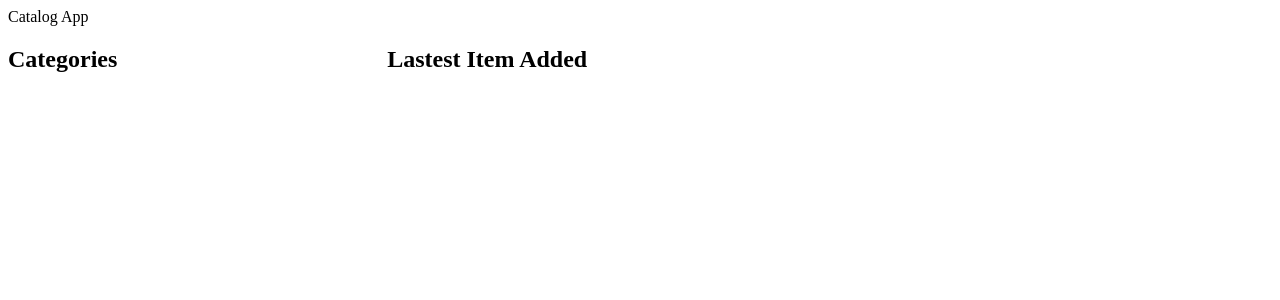
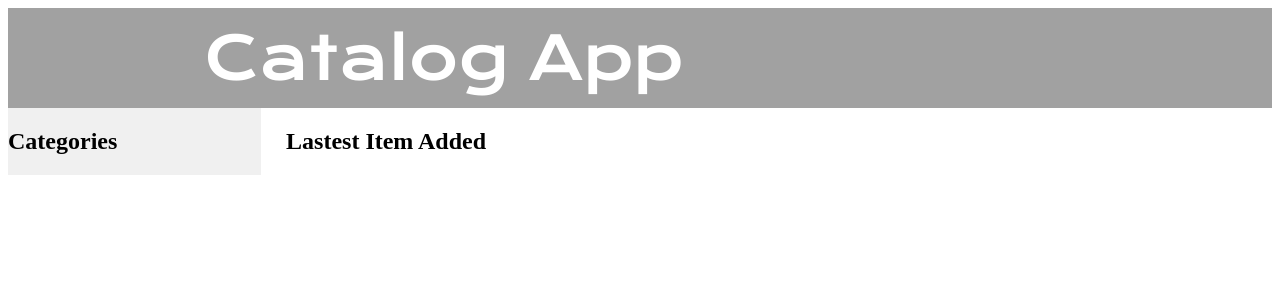
Before and after one commit to haistol/CatalogApp, a Flask app: page /catalog in a window 1280 px wide. Shown: the top 300 px of the page. Run offline with Flask 2, Linux system fonts and the light colour scheme; data that the repository does not hold is empty; parts of the project's set-up code (start-up, migrations or seed data) failed here and were passed over; some libraries are stand-ins or nearby versions.

Commit message:
change the css for better looking design

```diff
--- a/src/static/styles.css
+++ b/src/static/styles.css
@@ -2,16 +2,29 @@
 .container {
     display: flex;
     flex-wrap: wrap;
-    height: 100%;
+
     flex-direction: row;
 }
+#header {
+    background: #a1a1a1;
+    height: 100px;
+    justify-content: space-around;
+    align-items: center;
+}
 
+#main-title {
+    color: #fff;
+    font-family: 'Krona One', sans-serif;
+    font-size: 60px;
+}
 .menu {
-    width: 30%;
+    width: 20%;
+    background: #f0f0f0;
 }
 
 .main {
-    min-width: 70%;
+    margin-left: 2%;
+    min-width: 78%;
 }
 #logout {
     width: 100px;
@@ -24,10 +37,54 @@
     border: 1px solid #3366cc;
     border-radius: 10px;
 
-    }
+}
 
-    #logout:hover {
+#logout:hover {
     color: #ffff00;
     background: #000;
     border: 1px solid #fff;
-    }
+}
+
+ul {
+    list-style-type: none;
+}
+.category-list {
+
+    margin: 0;
+    padding: 0;
+}
+
+.category-name {
+    font: 200 20px/1.5 Helvetica, Verdana, sans-serif;
+}
+
+a {
+    text-decoration: none;
+}
+.category-link {
+
+    color: #000;
+    display: block;
+    width: 100%;
+
+}
+
+.category-link:hover {
+    background: #38b1e9;
+}
+.pane {
+    flex-direction: column;
+    position:absolute;
+    min-width: 80%;
+    left: 10%;
+    border: 1px solid;
+    border-radius: 25px;
+    padding: 10px;
+    margin:2px;
+    border-color: #999999;
+    background-color: #e2d5b7;
+    align-items: center;
+}
+#item-name {
+    font-size: 30px;
+}
```
